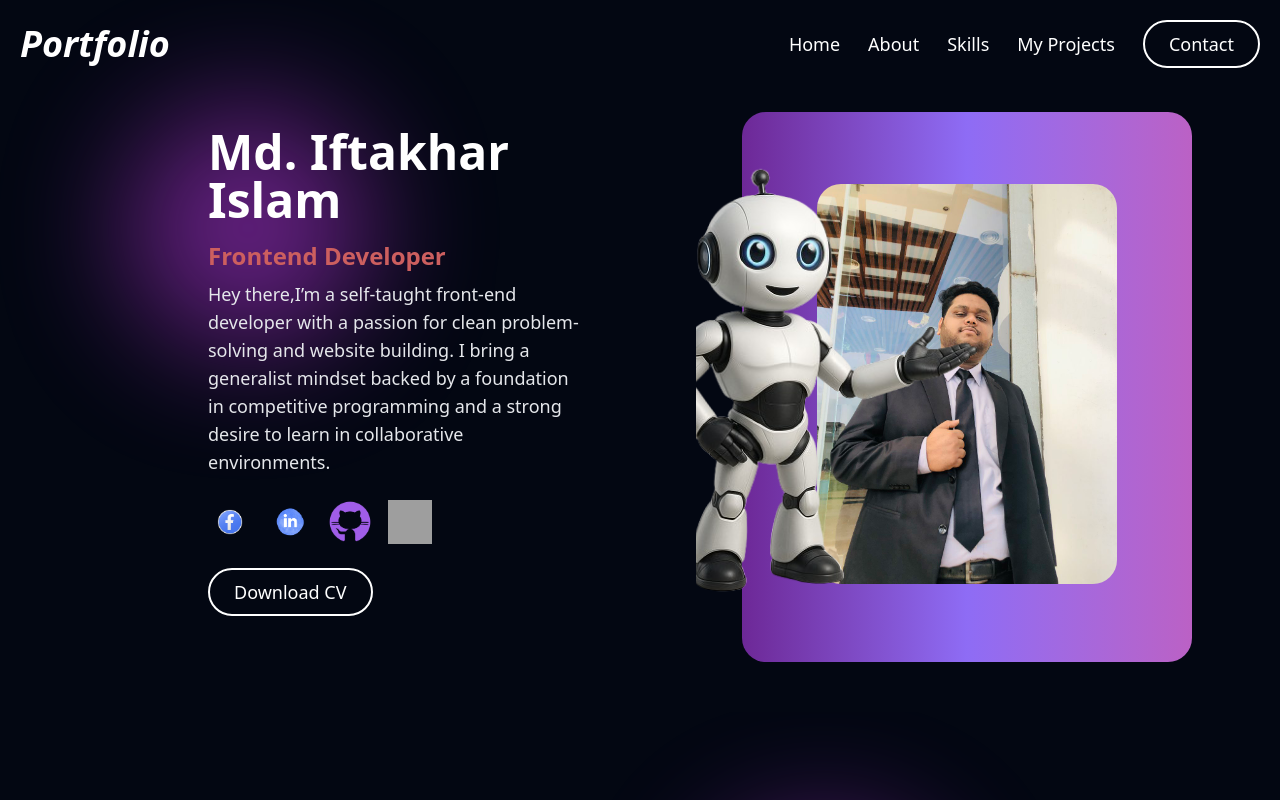
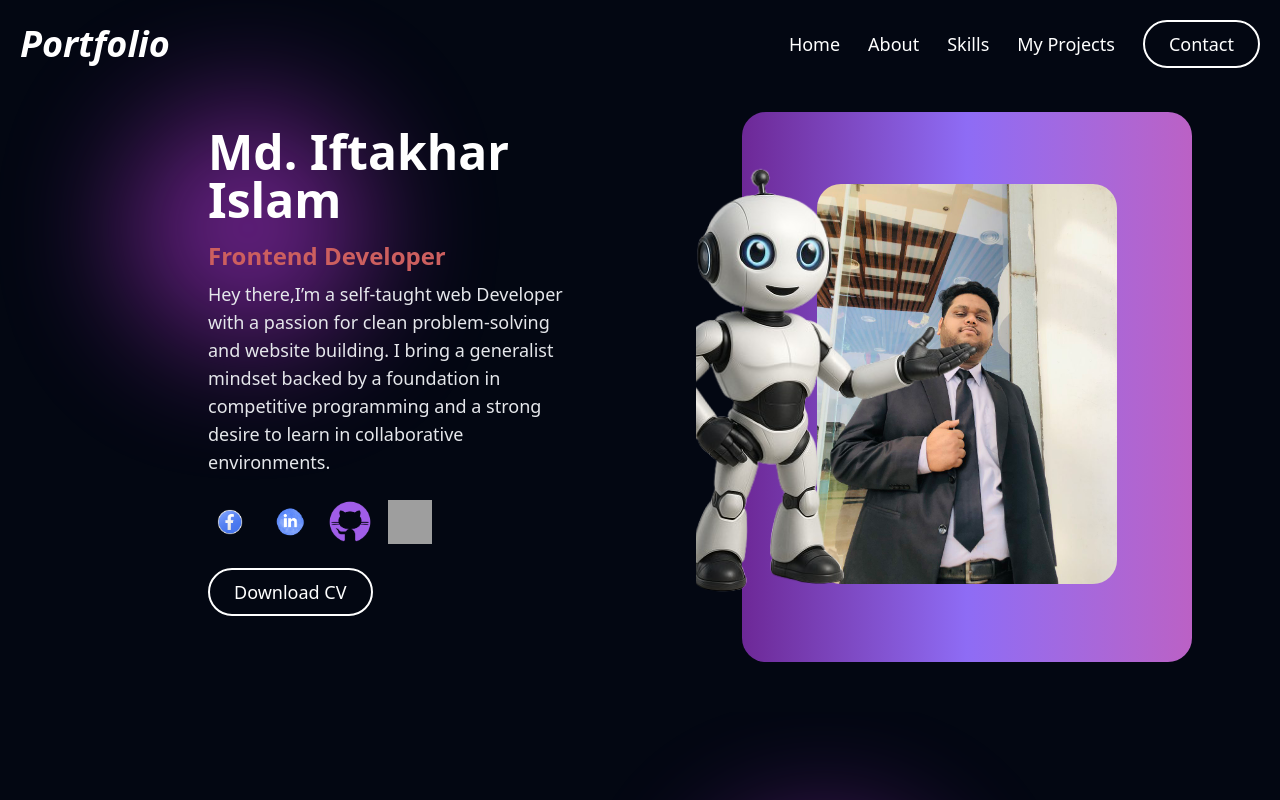
Before and after one commit to MrIftakhar/my-portfolio, a React (Vite) app: page / in a window 1280 px wide. Shown: the top 800 px of the page. Built offline with nearby package versions, Linux system fonts and the light colour scheme; grey boxes are pictures that could not be loaded.

Commit message:
Initial commit

```diff
--- a/src/assets/components/Hero.jsx
+++ b/src/assets/components/Hero.jsx
@@ -38,7 +38,7 @@ export default function Hero() {
             </h2>
           </header>
           <p className="text-base sm:text-lg md:text-lg text-gray-200 mb-6">
-            Hey there,I’m a self-taught front-end developer
+            Hey there,I’m a self-taught web Developer
               with a passion for clean problem-solving and website building.
               I bring a generalist mindset backed by a foundation in competitive programming and a strong desire to learn in collaborative environments.</p>
           <div className="flex items-center space-x-4 mb-6">
```
